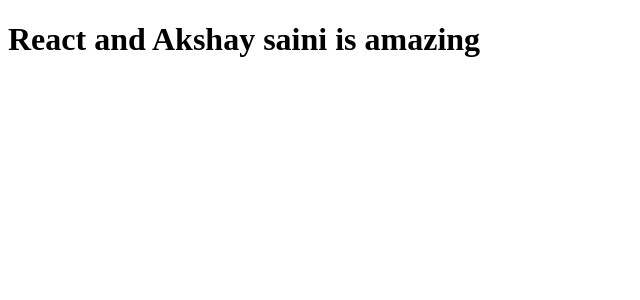
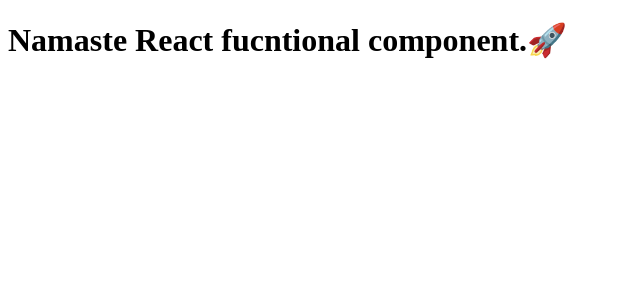
Before and after one commit to DependencyInj/namaste-react, a React (Vite) app: page / in a window 1280 px wide. Shown: the top 300 px of the page, without its empty margins (0-640 px from the left). Built offline with nearby package versions, Linux system fonts and the light colour scheme.

Commit message:
playig with functional component

```diff
--- a/App.js
+++ b/App.js
@@ -5,6 +5,15 @@
 
 const jsxHeading = <h1 id="headin">React and Akshay saini is amazing</h1>;
 
+const FunctionalHeading = () => {
+    return (
+        <div>
+            <h1>
+                Namaste React fucntional component.🚀
+            </h1>
+        </div>
+    )
+}
 
 const root = ReactDOM.createRoot(document.getElementById("root"));
-root.render(jsxHeading);
+root.render(<FunctionalHeading/>);
```
